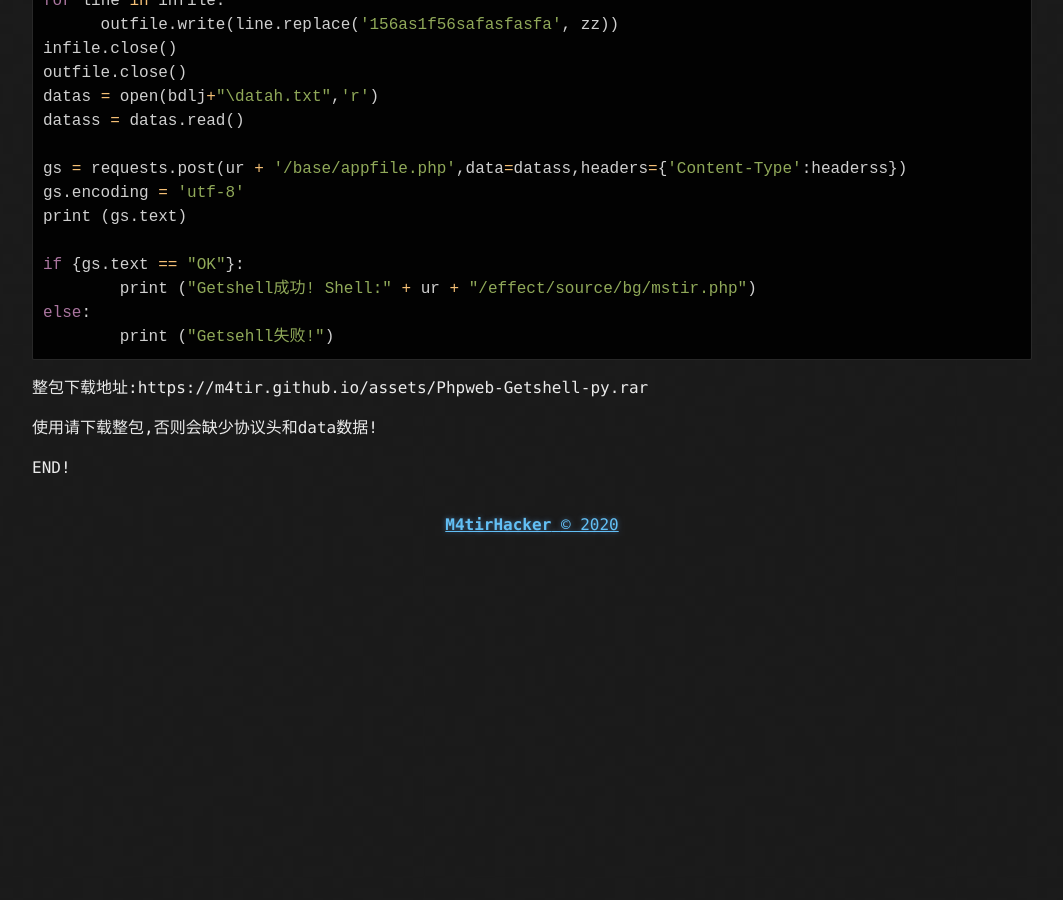
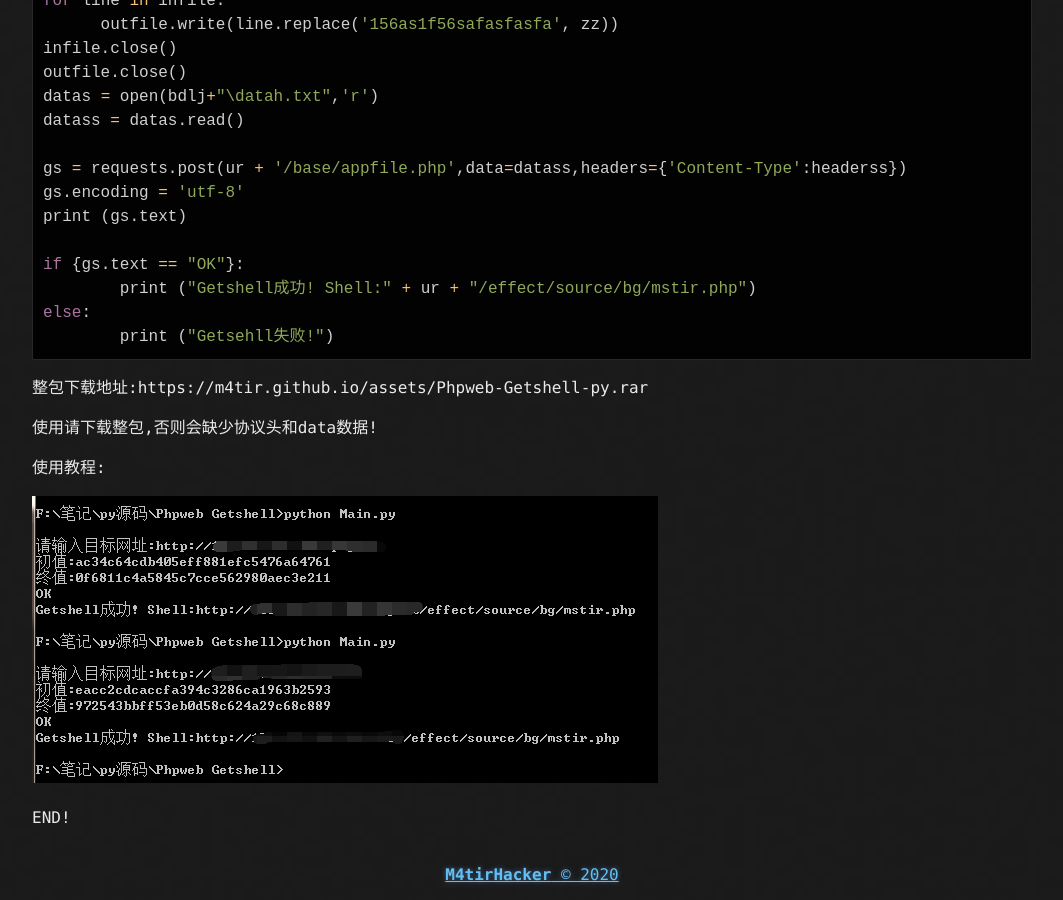
Before and after one commit to M4tir/M4tir.github.io, a Jekyll site: the page built from _posts/2020-01-01-Phpweb-Reception-Getshell.md, in a window 1280 px wide and 900 px high, scrolled down 3379 px. Shown: the whole window, without its empty margins (108-1171 px from the left). Built offline with Jekyll 4.4.1, drawn with Linux system fonts in a browser that asks for light colours; before the commit the page ends 3929 px from its top, so only the background shows below that.

Commit message:
Update 2020-01-01-Phpweb-Reception-Getshell.md

```diff
--- a/_posts/2020-01-01-Phpweb-Reception-Getshell.md
+++ b/_posts/2020-01-01-Phpweb-Reception-Getshell.md
@@ -110,4 +110,8 @@ else:
 
 使用请下载整包,否则会缺少协议头和data数据!
 
+使用教程:
+
+![](https://m4tir.github.io/assets/5.png)
+
 END!
```
